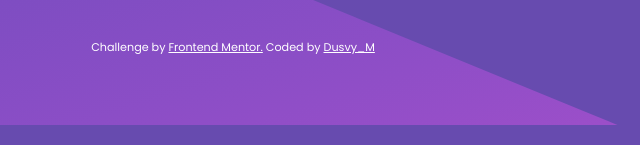
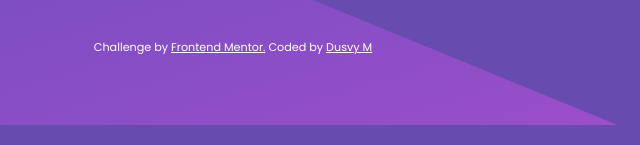
Before and after one commit to dovelm/FEM-huddle-landing-page-with-single-introductory-section-master, a plain HTML site: page index.html in a window 1280 px wide. Shown: the part 652-797 px from the top of the page, 407-1047 px from the left. Drawn offline with nearby package versions, Linux system fonts and the light colour scheme; files whose address does not match are found by name.

Commit message:
Update index.html

```diff
--- a/index.html
+++ b/index.html
@@ -33,7 +33,7 @@
   </main>
   <footer class="attribution">
     <p> Challenge by <a href="https://www.frontendmentor.io?ref=challenge" target="_blank">Frontend Mentor.</a>
-         Coded by <a href="https://github.com/dovlym" target="_blank">Dusvy_M</a>
+         Coded by <a href="https://github.com/dovlym" target="_blank">Dusvy M</a>
     </p>
   </footer>
 </body>
```
